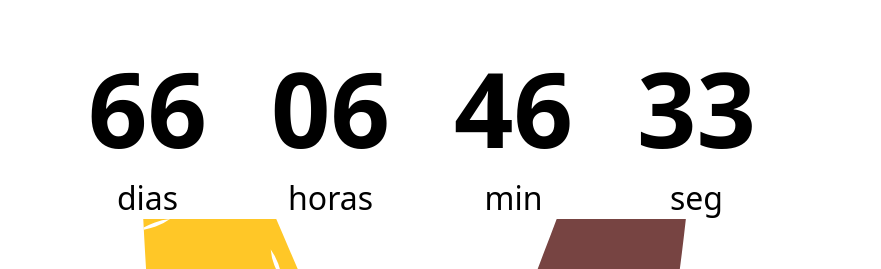
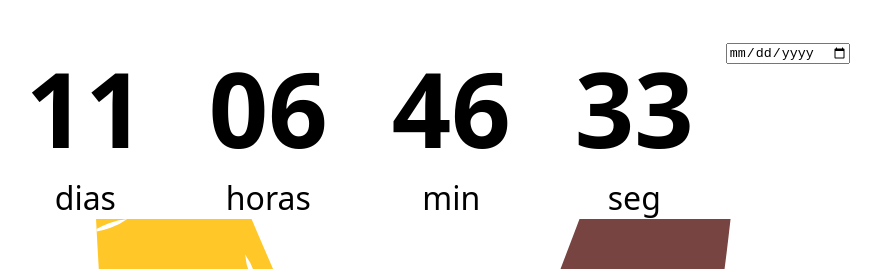
Before and after one commit to Doug112/contador, a plain HTML site: page index.html in a window 1280 px wide. Shown: the part 162-431 px from the top of the page, without its empty margins (218-1099 px from the left). Drawn offline with Linux system fonts and the light colour scheme.

Commit message:
third commit

```diff
--- a/index.html
+++ b/index.html
@@ -33,6 +33,11 @@
             <span>seg</span>
         </div>
 
+        <div id="choiceDate">
+            <input type="date">
+
+        </div>
+
 <br>
         <img src="Nova pasta/holding-hands-animate.svg" alt="casal">
 
--- a/main.js
+++ b/main.js
@@ -3,7 +3,7 @@ const hoursEl = document.getElementById('hours');
 const minEl = document.getElementById('min');
 const secEl = document.getElementById('sec');
 
-const newmeeting = "29 may 2023"
+const newmeeting = ' 04 april 2023'
 
 function countdown() {
     const newDatemeeting = new Date(newmeeting);
```
